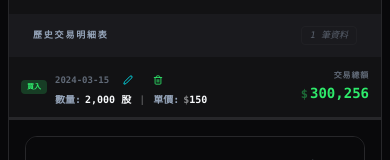
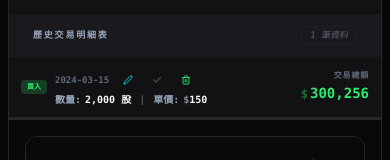
Before and after one commit to qazs792589-lang/Z-Money-, a React (Vite) app: page / in a window 390 px wide. Shown: the part 1165-1325 px from the top of the page. Built offline with nearby package versions, Linux system fonts and the light colour scheme.

Commit message:
feat: initialize Z-Money portfolio tracking application with transaction management, market data visualization, and CSV import features

```diff
--- a/src/App.tsx
+++ b/src/App.tsx
@@ -29,7 +29,9 @@ import {
   Tag,
   Hash,
   Settings as SettingsIcon,
-  Skull
+  Skull,
+  CheckCircle2,
+  Archive
 } from 'lucide-react';
 
 declare global {
@@ -437,6 +439,19 @@ export default function App() {
     };
     reader.readAsText(file);
     if (e.target) e.target.value = '';
+  };
+
+  const handleToggleRealized = (id: string) => {
+    setTransactions(prev => prev.map(tx => {
+      if (tx.id === id) {
+        // Effective current state:
+        const isCurrentlyRealized = tx.isManualRealized !== undefined
+          ? tx.isManualRealized
+          : (tx.direction !== 'BUY');
+        return { ...tx, isManualRealized: !isCurrentlyRealized };
+      }
+      return tx;
+    }));
   };
 
   // Derived Calculations & Logic extracted to custom hooks
@@ -1128,8 +1143,10 @@ export default function App() {
                                             }
                                           }}
                                           className={cn(
-                                            "relative bg-[var(--bg-secondary)] px-3 py-3 md:px-6 md:py-4 flex items-center justify-between hover:bg-[var(--bg-tertiary)] transition-colors cursor-grab active:cursor-grabbing hardware-accel no-select",
-                                            (tx.direction === 'SELL' || tx.direction === 'DIVIDEND') && "bg-[var(--bg-tertiary)]"
+                                            "relative px-3 py-3 md:px-6 md:py-4 flex items-center justify-between hover:bg-[var(--bg-tertiary)] transition-colors cursor-grab active:cursor-grabbing hardware-accel no-select",
+                                            ((tx.isManualRealized !== undefined ? tx.isManualRealized : tx.direction !== 'BUY'))
+                                              ? "bg-[var(--bg-tertiary)]"
+                                              : "bg-[var(--bg-secondary)]"
                                           )}
                                           style={{ touchAction: 'pan-y' }}
                                         >
@@ -1142,7 +1159,7 @@ export default function App() {
                                               )}>
                                                 {tx.direction === 'BUY' ? '買入' : tx.direction === 'SELL' ? '賣出' : '配息'}
                                               </div>
-                                              {(tx.direction === 'SELL' || tx.direction === 'DIVIDEND') && (
+                                              {((tx.isManualRealized !== undefined ? tx.isManualRealized : tx.direction !== 'BUY')) && (
                                                 <span className="text-[8px] font-bold text-[var(--text-dim)] opacity-60 scale-90 whitespace-nowrap">(以實現)</span>
                                               )}
                                             </div>
@@ -1156,6 +1173,18 @@ export default function App() {
                                                     title="編輯此筆交易"
                                                   >
                                                     <Edit2 size={10} />
+                                                  </button>
+                                                  <button
+                                                    onClick={(e) => { e.stopPropagation(); handleToggleRealized(tx.id); }}
+                                                    className={cn(
+                                                      "w-5 h-5 flex items-center justify-center rounded-full transition-all border",
+                                                      ((tx.isManualRealized !== undefined ? tx.isManualRealized : tx.direction !== 'BUY'))
+                                                        ? "bg-[var(--text-dim)] text-[var(--bg-primary)] border-transparent"
+                                                        : "bg-transparent text-[var(--text-dim)] border-[var(--border)] opacity-30 hover:opacity-100"
+                                                    )}
+                                                    title={((tx.isManualRealized !== undefined ? tx.isManualRealized : tx.direction !== 'BUY')) ? "取消標記為已實現" : "標記為已實現 (不計入持倉)"}
+                                                  >
+                                                    <Check size={10} strokeWidth={4} />
                                                   </button>
                                                   <button
                                                     onClick={(e) => { e.stopPropagation(); handleDeleteTransaction(tx.id); }}
--- a/src/hooks/usePortfolioCalculations.ts
+++ b/src/hooks/usePortfolioCalculations.ts
@@ -14,6 +14,14 @@ export const usePortfolioCalculations = (transactions: Transaction[], marketData
       // For Screen A grouping
       if (!stockGroups[tx.ticker]) stockGroups[tx.ticker] = [];
       stockGroups[tx.ticker].push(tx);
+
+      // Effective realization state: SELL/DIVIDEND are realized by default, BUY is not.
+      // User toggle (isManualRealized) overrides the default.
+      const isTxRealized = tx.isManualRealized !== undefined
+        ? tx.isManualRealized
+        : (tx.direction !== 'BUY');
+
+      if (isTxRealized) return;
 
       if (!holdings[tx.ticker]) {
         holdings[tx.ticker] = { ticker: tx.ticker, name: tx.name, currentShares: 0, avgCost: 0, totalInvested: 0, realizedPL: 0, totalBuyFees: 0 };
--- a/src/types.ts
+++ b/src/types.ts
@@ -14,6 +14,7 @@ export interface Transaction {
   tax: number;
   totalAmount: number;
   notes?: string;
+  isManualRealized?: boolean;
 }
 
 export interface Config {
```
